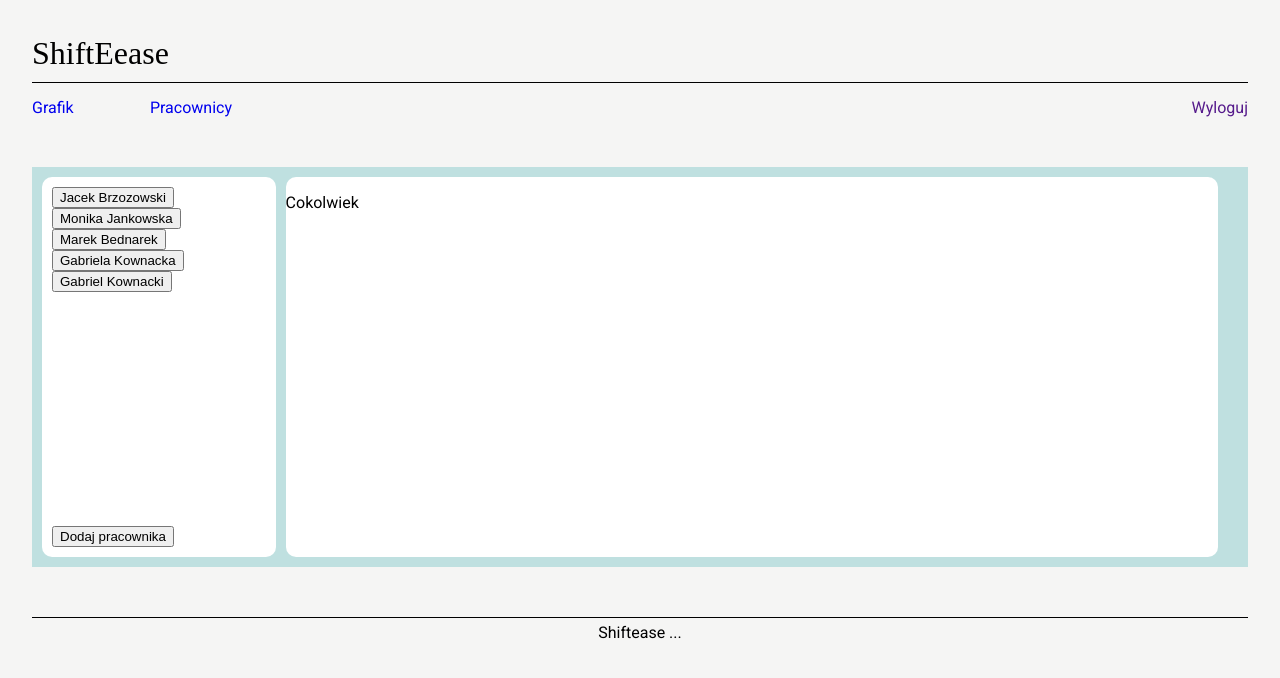
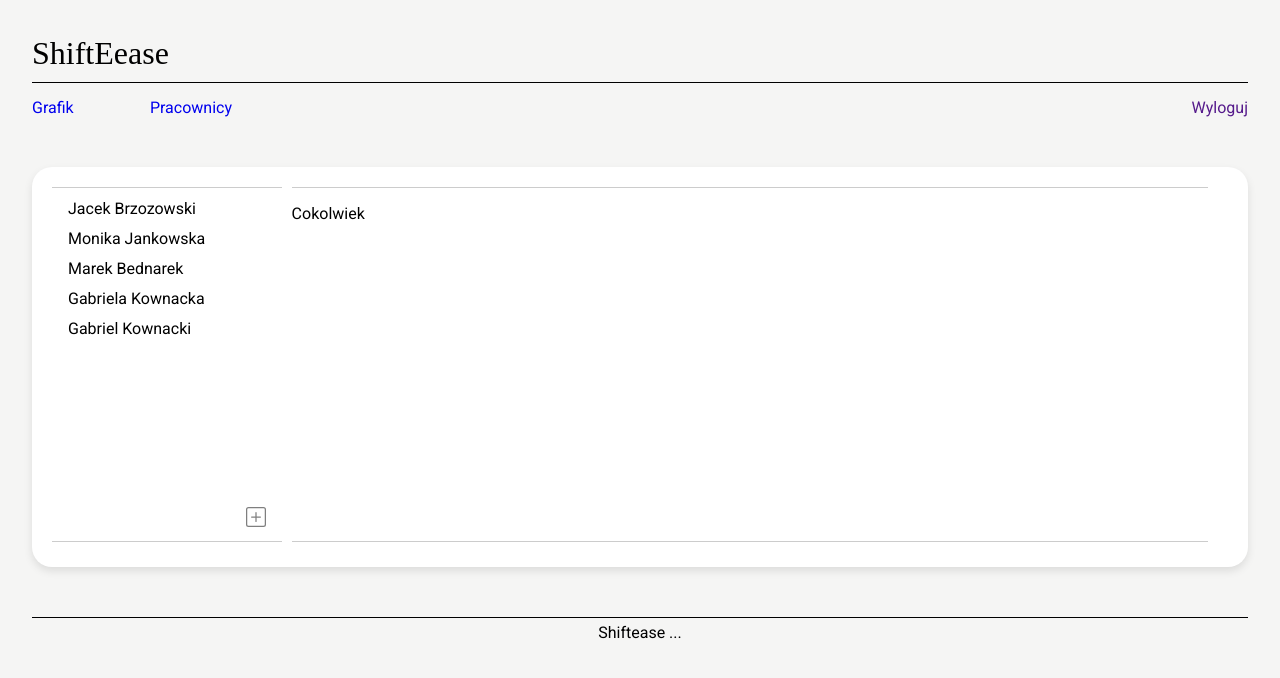
Before and after one commit to chalbrik/shiftease, an Angular app: page /pracownicy in a window 1280 px wide. Shown: the top 678 px of the page. Built offline with nearby package versions, Linux system fonts and the light colour scheme; a web font is replaced by a local one.

Commit message:
Styles in employees card added

```diff
--- a/src/app/employees/data-card/data-card.component.css
+++ b/src/app/employees/data-card/data-card.component.css
@@ -8,5 +8,15 @@ div.main-content {
 }
 
 h2 {
-  margin: 0;
+  width: 100%;
+  margin: 0 0 10px 0;
+  padding: 0 0 10px 0;
+
+  border-bottom: 1px solid rgb(0, 0, 0, 0.2);
 }
+
+div.data-container {
+  width: 100%;
+
+  margin: 5px 0 5px 0;
+}
--- a/src/app/employees/data-card/data-card.component.html
+++ b/src/app/employees/data-card/data-card.component.html
@@ -1,5 +1,25 @@
 <div class="main-content">
   <h2>{{ employeeData.name }} {{ employeeData.last_name }}</h2>
-  <span>Numer telefonu: {{ employeeData.phone_number }}</span>
-  <span>Adres email: {{ employeeData.email_address }}</span>
+  <div class="data-container">
+    <span>Numer telefonu: {{ employeeData.phone_number }}</span>
+  </div>
+
+  <div class="data-container">
+    <span>Adres email: {{ employeeData.email_address }}</span>
+  </div>
+
+  <div class="data-container">
+    <span>Rodzaj umowy:</span>
+  </div>
+
+  <div class="data-container">
+    <span>Okres umowy:</span>
+  </div>
+
+  <div class="data-container">
+    <span>Stawka godzinowa:</span>
+  </div>
+  <div class="data-container">
+    <span>Urlop wypoczynkowy:</span>
+  </div>
 </div>
--- a/src/app/employees/employee/employee.component.css
+++ b/src/app/employees/employee/employee.component.css
@@ -17,3 +17,26 @@ span.employee-field-schedule {
   font-style: normal;
   font-size: 16px;
 }
+
+div.employee-field-employees {
+  width: 100%;
+  height: 30px;
+}
+
+div.employee-field-employees button.employee-field-button {
+  background-color: transparent;
+  border: none;
+  outline: none;
+  cursor: pointer;
+}
+
+div.employee-field-employees button.employee-field-button:hover {
+  text-decoration: underline;
+}
+
+div.employee-field-employees button.employee-field-button span {
+  font-family: "Roboto", sans-serif;
+  font-weight: 400;
+  font-style: normal;
+  font-size: 16px;
+}
--- a/src/app/employees/employee/employee.component.html
+++ b/src/app/employees/employee/employee.component.html
@@ -5,7 +5,7 @@
   >
 </div>
 } @else if(whichDisplay== false){
-<div class="employee-field">
+<div class="employee-field-employees">
   <button class="employee-field-button" (click)="onSelectEmployee()">
     <span>{{ employee.name }} {{ employee.last_name }}</span>
   </button>
--- a/src/app/employees/employees-data/employees-data.component.css
+++ b/src/app/employees/employees-data/employees-data.component.css
@@ -7,16 +7,24 @@ div.main-container {
   width: 100%;
   height: 400px;
 
-  padding: 10px 10px 10px 10px;
+  padding: 20px 20px 25px 20px;
 
-  background-color: rgb(191, 224, 224);
+  background-color: rgb(255, 255, 255);
+  box-shadow: 0px 4px 8px rgba(0, 0, 0, 0.1);
+
+  border-radius: 20px;
 }
 
 div.add-employees-card {
   width: 20%;
   height: 100%;
   background-color: white;
-  border-radius: 10px;
+  /* border-radius: 10px; */
+
+  /* border: 1px solid black; */
+  border-top: 1px solid rgb(0, 0, 0, 0.2);
+  border-bottom: 1px solid rgb(0, 0, 0, 0.2);
+  /* box-shadow: inset 0px 2px 4px rgba(0, 0, 0, 0.1); */
 
   display: flex;
   flex-direction: column;
@@ -34,8 +42,39 @@ div.employees-data {
   width: 80%;
   height: 100%;
 
+  border-top: 1px solid rgb(0, 0, 0, 0.2);
+  border-bottom: 1px solid rgb(0, 0, 0, 0.2);
+
   background-color: white;
-  border-radius: 10px;
+  /* border-radius: 10px; */
+
+  /* border: 1px solid black; */
 
   margin: 0 20px 0 5px;
 }
+
+div.add-employee-button-container {
+  width: 100%;
+
+  display: flex;
+  flex-direction: row;
+  justify-content: flex-end;
+  align-items: center;
+}
+
+button.add-employee-button {
+  background-color: transparent;
+  border: none;
+  outline: none;
+  cursor: pointer;
+}
+
+button.add-employee-button svg {
+  height: 20px;
+  width: 20px;
+  fill: rgb(0, 0, 0, 0.5);
+}
+
+button.add-employee-button svg:hover {
+  fill: rgb(0, 0, 0, 0.8);
+}
--- a/src/app/employees/employees-data/employees-data.component.html
+++ b/src/app/employees/employees-data/employees-data.component.html
@@ -17,7 +17,25 @@
       />
       }
     </div>
-    <button (click)="onStartAddNewEmpolyee()">Dodaj pracownika</button>
+    <div class="add-employee-button-container">
+      <button class="add-employee-button" (click)="onStartAddNewEmpolyee()">
+        <svg
+          xmlns="http://www.w3.org/2000/svg"
+          width="16"
+          height="16"
+          fill="currentColor"
+          class="bi bi-plus-square"
+          viewBox="0 0 16 16"
+        >
+          <path
+            d="M14 1a1 1 0 0 1 1 1v12a1 1 0 0 1-1 1H2a1 1 0 0 1-1-1V2a1 1 0 0 1 1-1zM2 0a2 2 0 0 0-2 2v12a2 2 0 0 0 2 2h12a2 2 0 0 0 2-2V2a2 2 0 0 0-2-2z"
+          />
+          <path
+            d="M8 4a.5.5 0 0 1 .5.5v3h3a.5.5 0 0 1 0 1h-3v3a.5.5 0 0 1-1 0v-3h-3a.5.5 0 0 1 0-1h3v-3A.5.5 0 0 1 8 4"
+          />
+        </svg>
+      </button>
+    </div>
   </div>
 
   <div class="employees-data">
--- a/src/app/schedule/schedule.component.css
+++ b/src/app/schedule/schedule.component.css
@@ -8,7 +8,7 @@ div.main-container {
   height: auto;
 
   background-color: rgb(255, 255, 255);
-  box-shadow: 0px 4px 8px rgba(0, 0, 0, 0.1); /* Lekki cień */
+  box-shadow: 0px 4px 8px rgba(0, 0, 0, 0.1);
 
   /* border: 2px solid #f2c53d; */
   /* border: 1px solid rgb(0, 0, 0, 0.5); */
```
